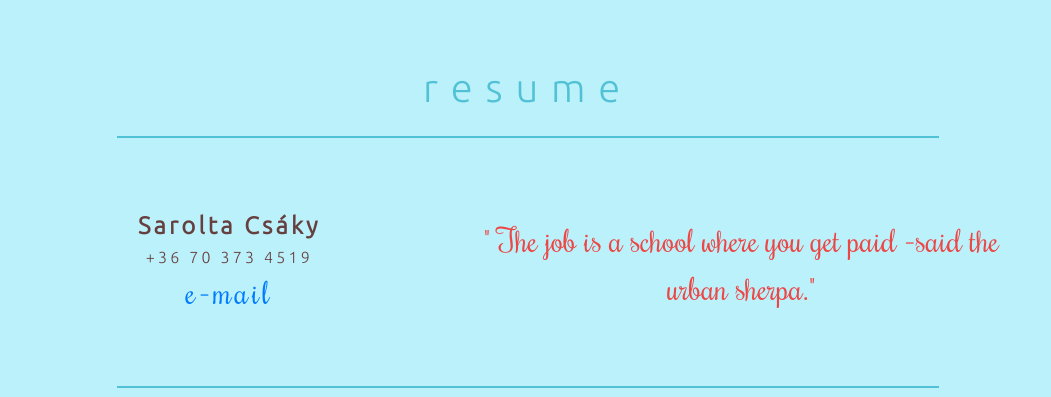
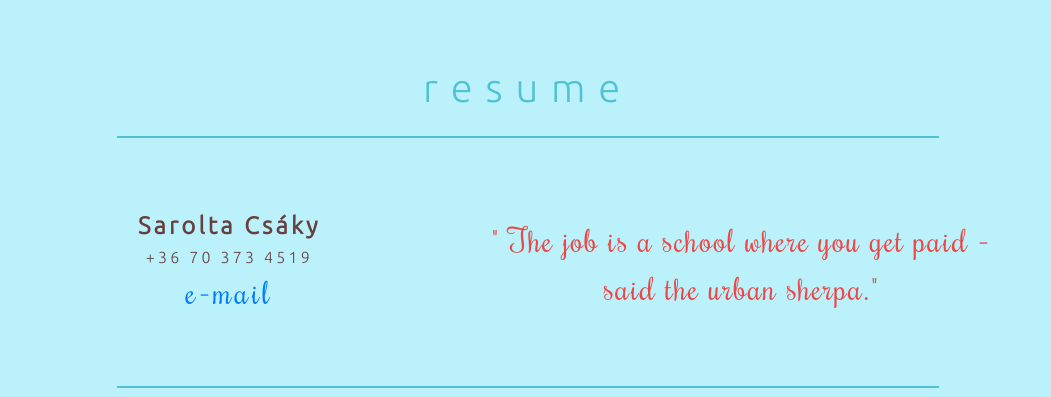
Before and after one commit to Sarolta-404/resume, a plain HTML site: page index.html in a window 1280 px wide. Shown: the top 397 px of the page, without its empty margins (112-1163 px from the left). Drawn offline with nearby package versions, Linux system fonts and the light colour scheme.

Commit message:
Update styles.css
df

```diff
--- a/styles.css
+++ b/styles.css
@@ -86,6 +86,7 @@ p {
   text-align: center;
   padding: 3%;
   margin-top: 8%;
+  letter-spacing: .1rem;
 }
 
 .icon {
```
